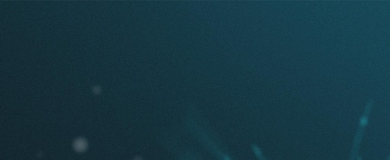
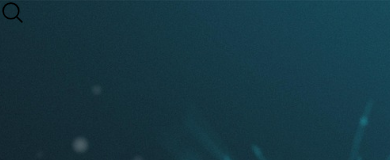
Before and after one commit to kacpi95/Weather-App-react-native, a React Native app: screen /Home in a window 390 px wide. Shown: the top 160 px of the page. Built offline with nearby package versions, Linux system fonts and the light colour scheme.

Commit message:
Add search container with Textinput and MagnifyGlassIcon

```diff
--- a/components/FirstScreen.js
+++ b/components/FirstScreen.js
@@ -1,9 +1,18 @@
-import { View, SafeAreaView, Image } from 'react-native';
+import {
+  View,
+  SafeAreaView,
+  Image,
+  TextInput,
+  TouchableOpacity,
+} from 'react-native';
 import React from 'react';
 import { StatusBar } from 'expo-status-bar';
 import { StyleSheet } from 'react-native';
+import { useState } from 'react';
+import { MagnifyingGlassIcon } from 'react-native-heroicons/outline';
 
 export default function FirstScreen() {
+  const [showSearch, setSearch] = useState(false);
   return (
     <View style={styles.container}>
       <StatusBar style='light' />
@@ -11,7 +20,34 @@ export default function FirstScreen() {
         source={require('../assets/images/tlo.jpg')}
         style={styles.imageBackground}
       />
-      <SafeAreaView style={styles.safeArea}></SafeAreaView>
+      <SafeAreaView style={styles.safeArea}>
+        <View style={styles.searchContainer}>
+          <View
+            style={[
+              styles.searchBox,
+              {
+                backgroundColor: showSearch
+                  ? 'rgb(255, 255, 255)'
+                  : 'transparent',
+              },
+            ]}
+          >
+            {showSearch ? (
+              <TextInput
+                placeholder='Szukaj miasta'
+                placeholderTextColor={'lightgray'}
+                style={styles.input}
+              />
+            ) : null}
+            <TouchableOpacity
+              onPress={() => setSearch(!showSearch)}
+              style={styles.searchButton}
+            >
+              <MagnifyingGlassIcon size={25} color='black' />
+            </TouchableOpacity>
+          </View>
+        </View>
+      </SafeAreaView>
     </View>
   );
 }
```
